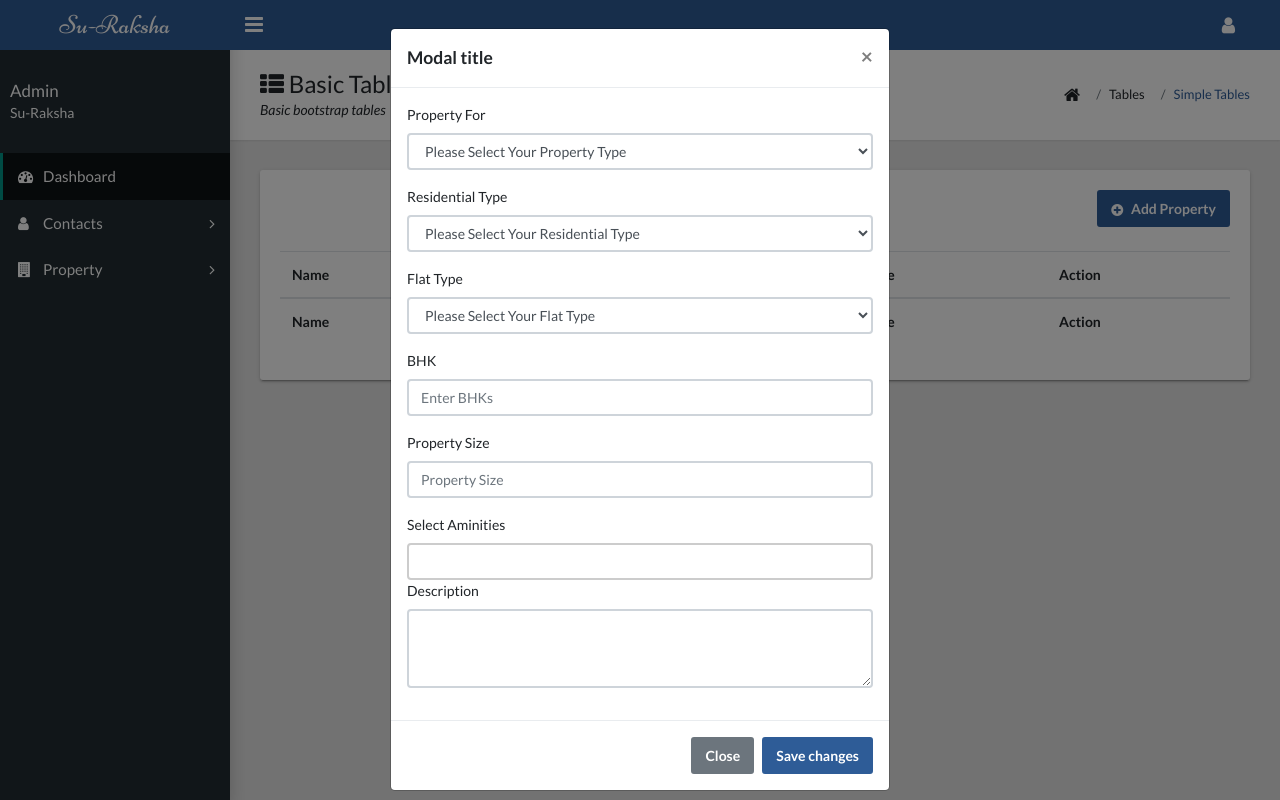
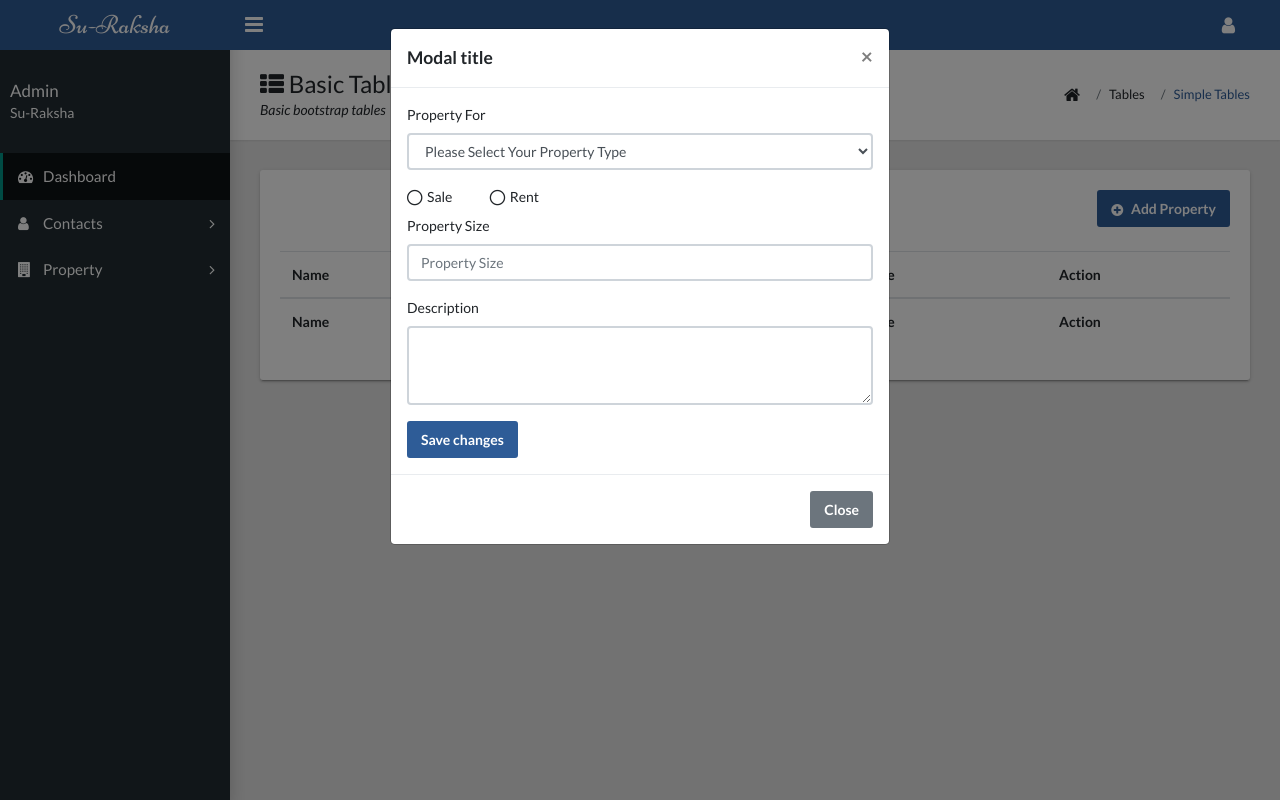
Before and after one commit to Sanjeev-Singla/SuRaksha, a CodeIgniter app: page /SuRaksha/index.php/admin/property/properties in a window 1280 px wide, after a click on "Add Property". Run offline with CodeIgniter, Linux system fonts and the light colour scheme; the visitor is signed in with stand-in values (Sample User, id 1); lists and menus that the app fills with data are empty.

Commit message:
jquery implemented for add property

```diff
--- a/application/views/admin/property/properties.php
+++ b/application/views/admin/property/properties.php
@@ -72,7 +72,7 @@
           </button>
         </div>
         <div class="modal-body">
-          <fomr action="" method="POST">
+          <form action="" method="POST">
             <div class="form-group" id="property_type">
               <label for="exampleSelect1">Property For</label>
               <select class="form-control" name="property_type" id="exampleSelect1">
@@ -83,9 +83,26 @@
               </select>
             </div>
 
+            <div class="row">
+              <div class="col-md-2">
+                <div class="animated-radio-button">
+                  <label>
+                    <input type="radio" value="Sale" name="sale_rent"><span class="label-text">Sale</span>
+                  </label>
+                </div>
+              </div>
+              <div class="col-md-10">
+                <div class="animated-radio-button">
+                  <label>
+                    <input type="radio" value="Rent" name="sale_rent"><span class="label-text">Rent</span>
+                  </label>
+                </div>
+              </div>
+            </div>
+
             <div class="form-group" id="residential_type">
               <label for="exampleSelect1">Residential Type</label>
-              <select class="form-control" id="exampleSelect1">
+              <select class="form-control" name="residential_type" id="exampleSelect1">
                 <option value="">Please Select Your Residential Type</option>
                 <option value="Plot">Plot</option>
                 <option value="Flat">Flat</option>
@@ -95,7 +112,7 @@
 
             <div class="form-group" id="flat_type">
               <label for="exampleSelect1">Flat Type</label>
-              <select class="form-control" id="exampleSelect1">
+              <select class="form-control" name="flat_type" id="exampleSelect1">
                 <option value="">Please Select Your Flat Type</option>
                 <option value="Fully Furnished">Fully Furnished</option>
                 <option value="Semi Furnished">Semi Furnished</option>
@@ -103,16 +120,17 @@
               </select>
             </div>
 
-            <div class="form-group">
+            <div class="form-group" id="flat_bhks">
               <label for="exampleInputEmail1">BHK</label>
-              <input class="form-control" id="flat_bhks" id="exampleInputEmail1" type="text" aria-describedby="emailHelp" placeholder="Enter BHKs">
+              <input class="form-control" name="flat_bhks" id="exampleInputEmail1" type="text" aria-describedby="emailHelp" placeholder="Enter BHKs">
             </div>
 
             <div class="form-group">
               <label for="exampleInputEmail1">Property Size</label>
-              <input class="form-control" id="property_size" id="exampleInputEmail1" type="text" aria-describedby="emailHelp" placeholder="Property Size">
+              <input class="form-control" id="property_size" name="property_size" type="text" aria-describedby="emailHelp" placeholder="Property Size">
             </div>
 
+            <div id="flat_aminities">
               <label for="exampleInputEmail1">Select Aminities</label>
               <select class="form-control" name="aminites" id="demoSelect" multiple="">
                 <optgroup label="Select Aminities">
@@ -123,16 +141,18 @@
                   <option>Kapadwanj</option>
                 </optgroup>
               </select>
+            </div>
 
             <div class="form-group">
               <label for="exampleTextarea">Description</label>
               <textarea class="form-control" name="description" id="exampleTextarea" rows="3"></textarea>
             </div>
+
+            <button type="submit" class="btn btn-primary">Save changes</button>
           </form>
         </div>
         <div class="modal-footer">
           <button type="button" class="btn btn-secondary" data-dismiss="modal">Close</button>
-          <button type="button" class="btn btn-primary">Save changes</button>
         </div>
       </div>
     </div>
```
Also changed, not shown: assets/admin/common/js/custom.js (+33 -0 lines). Lines whose indentation alone changed are shown as unchanged.
